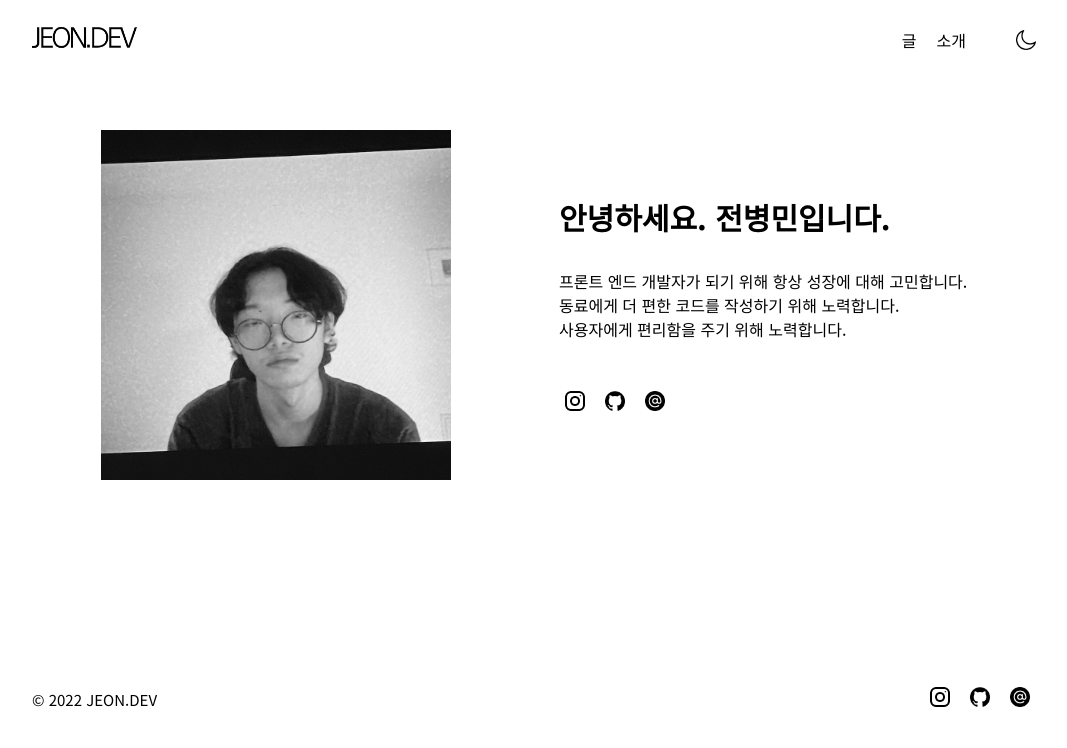
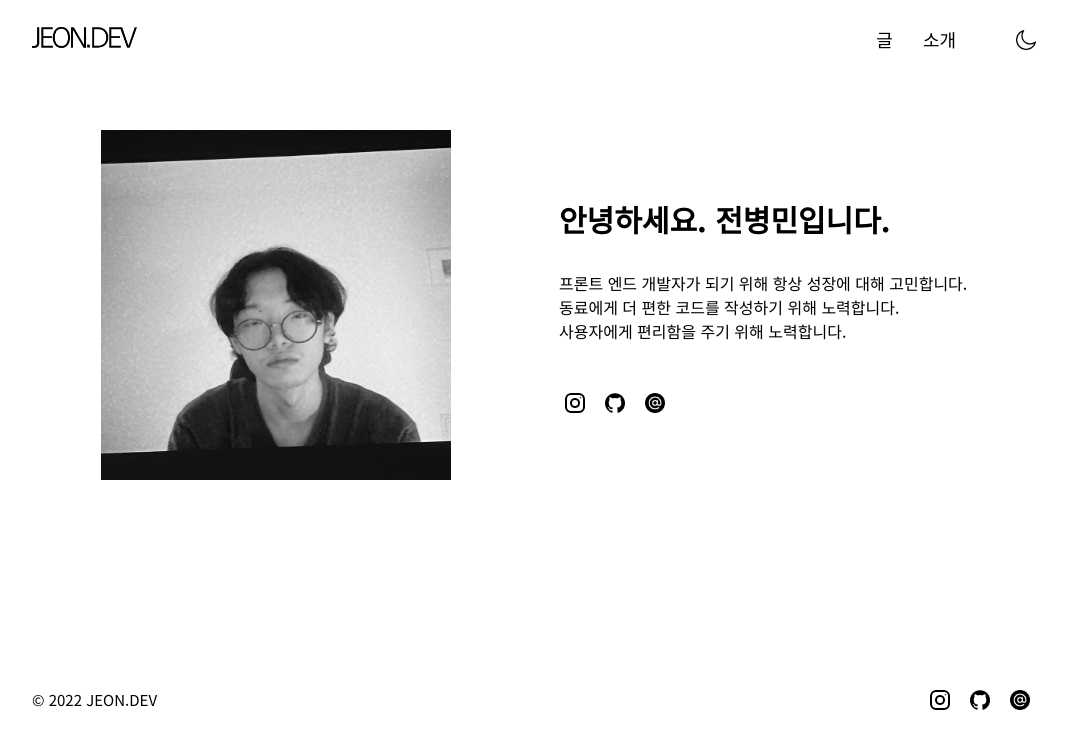
Before and after one commit to jeonbyeongmin/jeon-tech, a Gatsby site: page /profile in a window 1280 px wide. Shown: the whole page, without its empty margins (106-1173 px from the left). Built offline with nearby package versions, Linux system fonts and the light colour scheme; Gatsby itself is replaced by a stand-in of ours.

Commit message:
STYLE :: 자잘한 atom 컴포넌트 스타일 수정

```diff
--- a/src/components/atoms/Icon.tsx
+++ b/src/components/atoms/Icon.tsx
@@ -26,16 +26,14 @@
 `
 
 const IconWrapper = styled.div`
+  display: flex;
+  align-items: center;
+  justify-content: center;
+
   &.mobile-menu {
     display: none;
-    width: 40px;
-    height: 40px;
-    border-radius: 50%;
-
     @media (max-width: 768px) {
       display: flex;
-      align-items: center;
-      justify-content: center;
     }
   }
 `
--- a/src/components/atoms/Text.tsx
+++ b/src/components/atoms/Text.tsx
@@ -4,12 +4,13 @@
 type TextProps = {
   children: ReactNode
   className?: string
+  onToggleClick?: React.MouseEventHandler<HTMLImageElement>
 }
 
-const TextStyle = styled.div`
-  font-size: 16px;
+const TextWrapper = styled.div`
+  font-size: 18px;
   font-weight: 400;
-  margin-right: 20px;
+  margin-right: 30px;
   cursor: pointer;
 
   &:hover {
@@ -17,7 +18,7 @@
   }
 
   &.mobile {
-    font-size: 35px;
+    font-size: 30px;
     font-weight: 500;
     margin-bottom: 20px;
 
@@ -27,8 +28,16 @@
   }
 `
 
-const Text: FunctionComponent<TextProps> = ({ children, className }) => {
-  return <TextStyle className={className}>{children}</TextStyle>
+const Text: FunctionComponent<TextProps> = ({
+  children,
+  className,
+  onToggleClick,
+}) => {
+  return (
+    <TextWrapper className={className} onClick={onToggleClick}>
+      {children}
+    </TextWrapper>
+  )
 }
 
 export default Text
```
